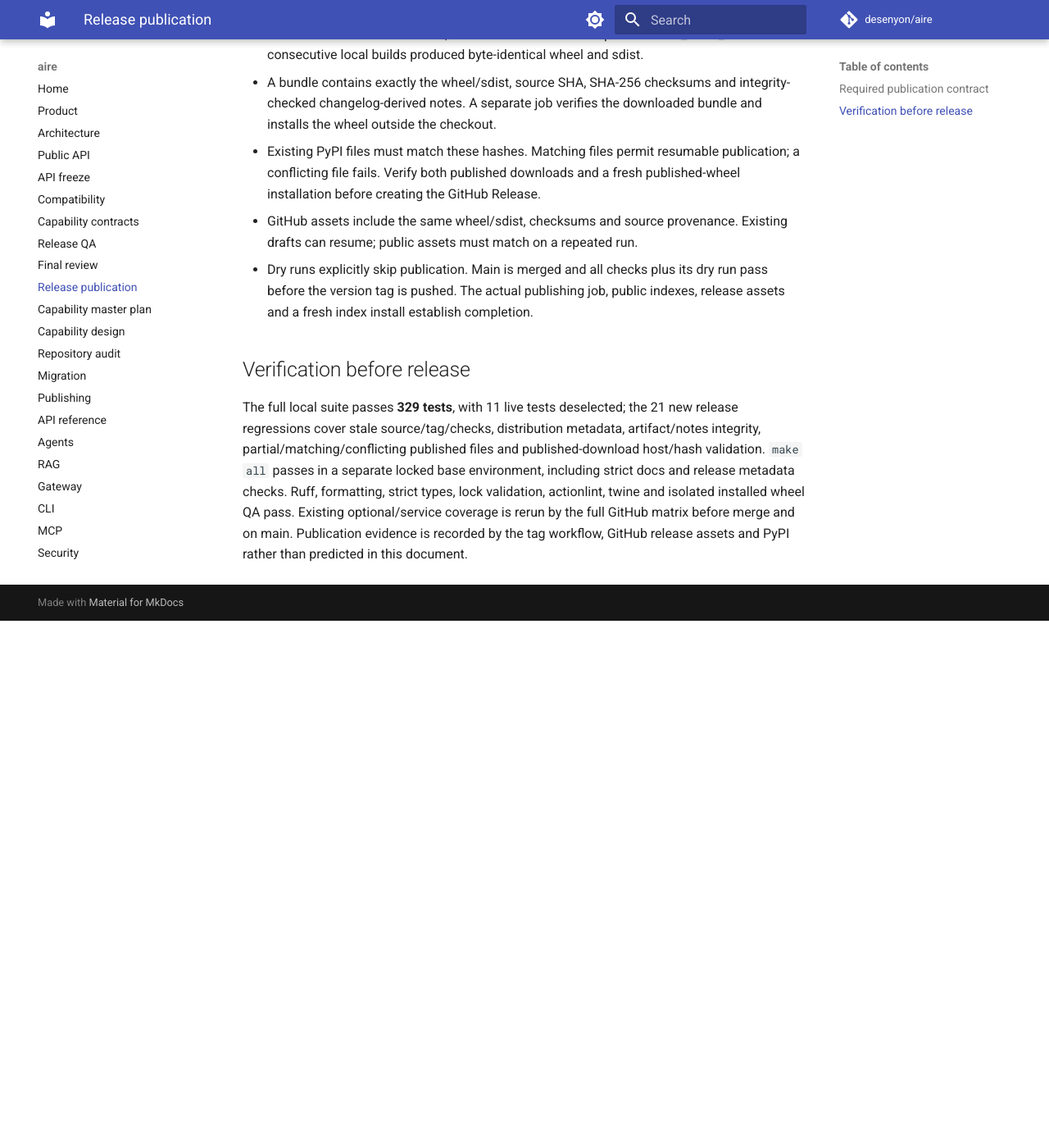
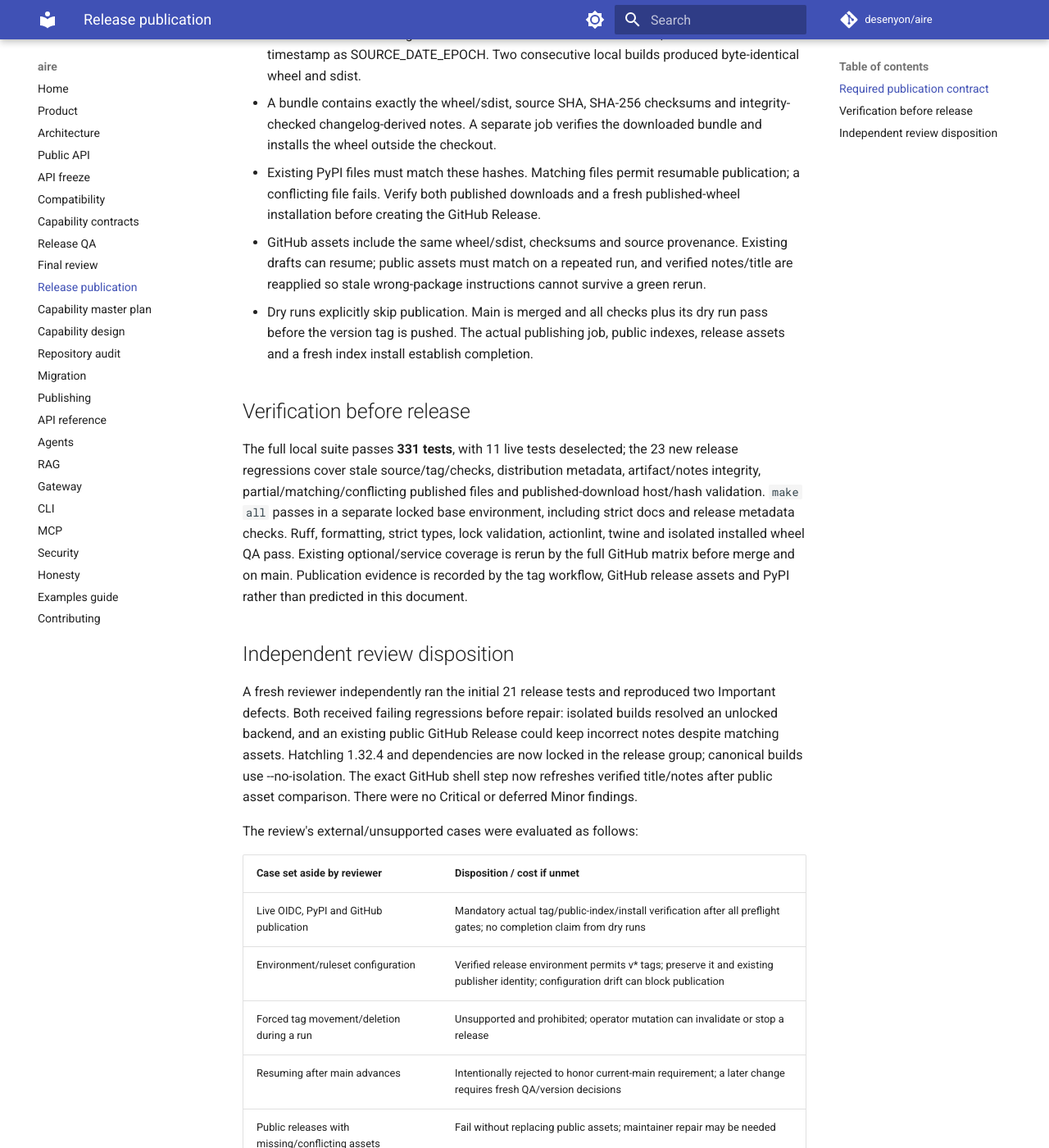
Before and after one commit to desenyon/aire, an MkDocs documentation site: the page built from docs/audits/2026-10-14-release-publication.md, in a window 1280 px wide and 1400 px high, scrolled down 658 px. Shown: the whole window at 82% size. Built offline with MkDocs 1.6.1 and Material for MkDocs 9.7.7, drawn with Linux system fonts in a browser that asks for light colours; comment, search, counter and statistics services are not loaded; before the commit the page ends 1415 px from its top, so only the background shows below that; some of the changed text lies outside the part shown.

Commit message:
Lock release backend and repair existing release metadata on reruns

```diff
--- a/docs/audits/2026-10-14-release-publication.md
+++ b/docs/audits/2026-10-14-release-publication.md
@@ -20,7 +20,8 @@
 - The matching tag points to current clean main. CI, CodeQL, Docs and Benchmarks
   must have successful main-push runs for that exact commit; check again just
   before uploading. Environment `release` remains restricted to `v*` tags.
-- Build tools come from the lock, with the commit timestamp as SOURCE_DATE_EPOCH.
+- Build tools and Hatchling come from the lock without build isolation, with
+  the commit timestamp as SOURCE_DATE_EPOCH.
   Two consecutive local builds produced byte-identical wheel and sdist.
 - A bundle contains exactly the wheel/sdist, source SHA, SHA-256 checksums and
   integrity-checked changelog-derived notes. A separate job verifies the
@@ -29,14 +30,15 @@
   publication; a conflicting file fails. Verify both published downloads and a
   fresh published-wheel installation before creating the GitHub Release.
 - GitHub assets include the same wheel/sdist, checksums and source provenance.
-  Existing drafts can resume; public assets must match on a repeated run.
+  Existing drafts can resume; public assets must match on a repeated run, and verified notes/title are
+  reapplied so stale wrong-package instructions cannot survive a green rerun.
 - Dry runs explicitly skip publication. Main is merged and all checks plus its
   dry run pass before the version tag is pushed. The actual publishing job,
   public indexes, release assets and a fresh index install establish completion.
 
 ## Verification before release
 
-The full local suite passes **329 tests**, with 11 live tests deselected; the 21
+The full local suite passes **331 tests**, with 11 live tests deselected; the 23
 new release regressions cover stale source/tag/checks, distribution metadata,
 artifact/notes integrity, partial/matching/conflicting published files and
 published-download host/hash validation. `make all` passes in a separate locked
@@ -45,3 +47,25 @@
 wheel QA pass. Existing optional/service coverage is rerun by the full GitHub
 matrix before merge and on main. Publication evidence is recorded by the tag
 workflow, GitHub release assets and PyPI rather than predicted in this document.
+
+## Independent review disposition
+
+A fresh reviewer independently ran the initial 21 release tests and reproduced
+two Important defects. Both received failing regressions before repair: isolated
+builds resolved an unlocked backend, and an existing public GitHub Release could
+keep incorrect notes despite matching assets. Hatchling 1.32.4 and dependencies
+are now locked in the release group; canonical builds use --no-isolation. The
+exact GitHub shell step now refreshes verified title/notes after public asset
+comparison. There were no Critical or deferred Minor findings.
+
+The review's external/unsupported cases were evaluated as follows:
+
+| Case set aside by reviewer | Disposition / cost if unmet |
+| --- | --- |
+| Live OIDC, PyPI and GitHub publication | Mandatory actual tag/public-index/install verification after all preflight gates; no completion claim from dry runs |
+| Environment/ruleset configuration | Verified release environment permits v* tags; preserve it and existing publisher identity; configuration drift can block publication |
+| Forced tag movement/deletion during a run | Unsupported and prohibited; operator mutation can invalidate or stop a release |
+| Resuming after main advances | Intentionally rejected to honor current-main requirement; a later change requires fresh QA/version decisions |
+| Public releases with missing/conflicting assets | Fail without replacing public assets; maintainer repair may be needed |
+| Unchanged runtime/optional/service behavior | Full local and hosted matrix verifies existing contracts; GPU/provider limits remain explicit |
+| Universal long-term/cross-platform reproducibility | Evidence is scoped to the locked release profile and repeated builds; other toolchains/platforms need separate byte checks |
```
Also changed, not shown: README.md (+1 -1 lines), docs/audits/2026-10-14-final-review.md (+3 -0 lines), docs/publishing.md (+3 -2 lines), pyproject.toml (+6 -1 lines), 5 other files.
